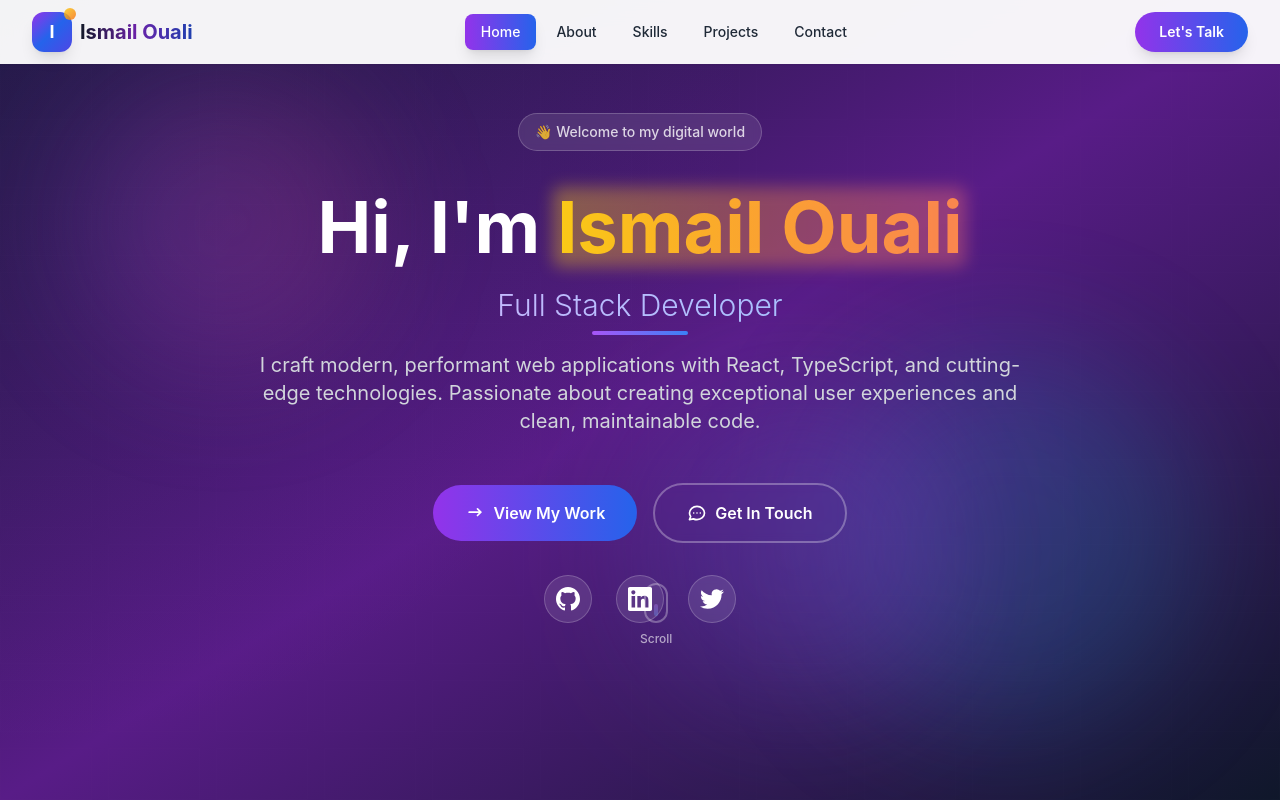
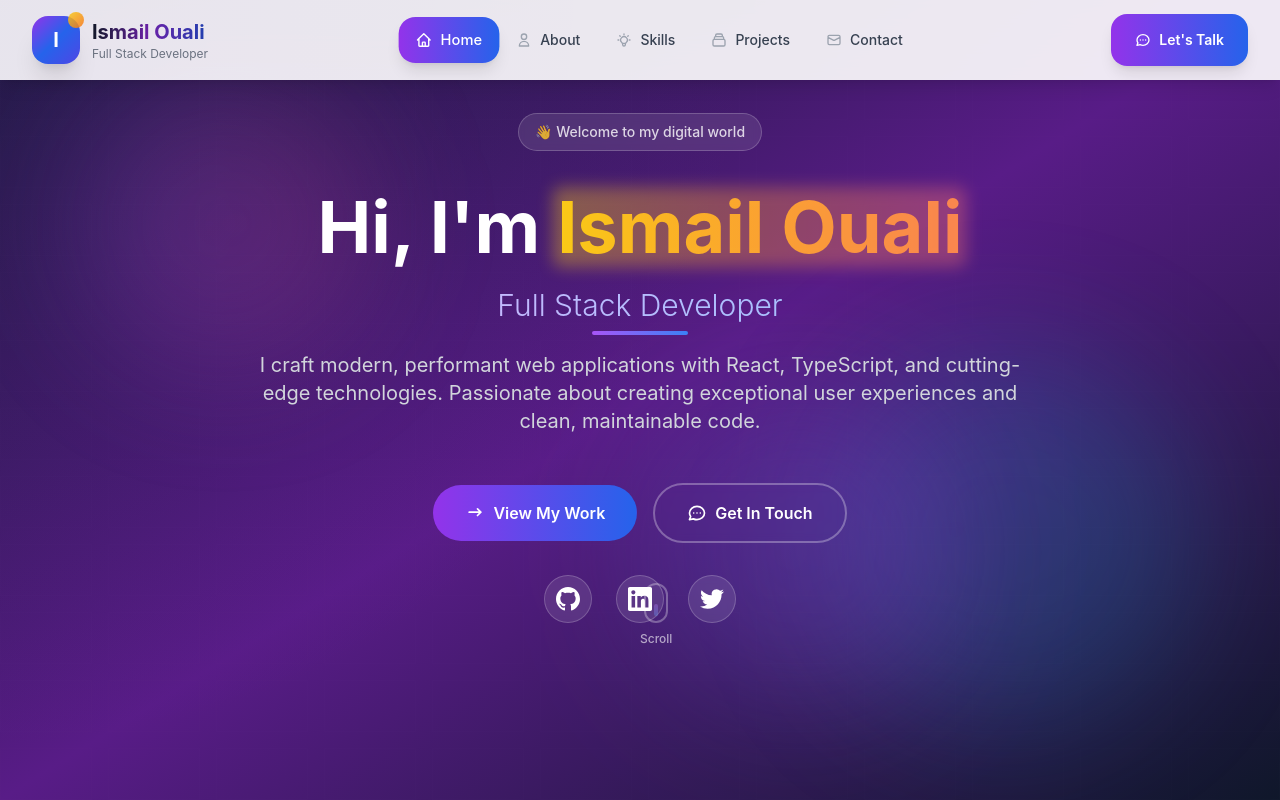
Before and after one commit to IsmailOuali/My-Port, a React (Vite) app: page / in a window 1280 px wide. Shown: the top 800 px of the page. Built offline with nearby package versions, Linux system fonts and the light colour scheme.

Commit message:
Fixing the Navbar issue

```diff
--- a/src/assets/components/Navbar.tsx
+++ b/src/assets/components/Navbar.tsx
@@ -4,14 +4,55 @@ import { Link, useLocation } from "react-router-dom";
 const Navbar = () => {
   const [isOpen, setIsOpen] = useState(false);
   const [isScrolled, setIsScrolled] = useState(false);
+  const [mousePosition, setMousePosition] = useState({ x: 0, y: 0 });
   const location = useLocation();
 
   const navLinks = [
-    { name: "Home", to: "/" },
-    { name: "About", to: "/about" },
-    { name: "Skills", to: "/skills" },
-    { name: "Projects", to: "/projects" },
-    { name: "Contact", to: "/contact" },
+    {
+      name: "Home",
+      to: "/",
+      icon: (
+        <svg className="w-4 h-4" fill="none" stroke="currentColor" viewBox="0 0 24 24">
+          <path strokeLinecap="round" strokeLinejoin="round" strokeWidth={2} d="M3 12l2-2m0 0l7-7 7 7M5 10v10a1 1 0 001 1h3m10-11l2 2m-2-2v10a1 1 0 01-1 1h-3m-6 0a1 1 0 001-1v-4a1 1 0 011-1h2a1 1 0 011 1v4a1 1 0 001 1m-6 0h6" />
+        </svg>
+      )
+    },
+    {
+      name: "About",
+      to: "/about",
+      icon: (
+        <svg className="w-4 h-4" fill="none" stroke="currentColor" viewBox="0 0 24 24">
+          <path strokeLinecap="round" strokeLinejoin="round" strokeWidth={2} d="M16 7a4 4 0 11-8 0 4 4 0 018 0zM12 14a7 7 0 00-7 7h14a7 7 0 00-7-7z" />
+        </svg>
+      )
+    },
+    {
+      name: "Skills",
+      to: "/skills",
+      icon: (
+        <svg className="w-4 h-4" fill="none" stroke="currentColor" viewBox="0 0 24 24">
+          <path strokeLinecap="round" strokeLinejoin="round" strokeWidth={2} d="M9.663 17h4.673M12 3v1m6.364 1.636l-.707.707M21 12h-1M4 12H3m3.343-5.657l-.707-.707m2.828 9.9a5 5 0 117.072 0l-.548.547A3.374 3.374 0 0014 18.469V19a2 2 0 11-4 0v-.531c0-.895-.356-1.754-.988-2.386l-.548-.547z" />
+        </svg>
+      )
+    },
+    {
+      name: "Projects",
+      to: "/projects",
+      icon: (
+        <svg className="w-4 h-4" fill="none" stroke="currentColor" viewBox="0 0 24 24">
+          <path strokeLinecap="round" strokeLinejoin="round" strokeWidth={2} d="M19 11H5m14 0a2 2 0 012 2v6a2 2 0 01-2 2H5a2 2 0 01-2-2v-6a2 2 0 012-2m14 0V9a2 2 0 00-2-2M5 11V9a2 2 0 012-2m0 0V5a2 2 0 012-2h6a2 2 0 012 2v2M7 7h10" />
+        </svg>
+      )
+    },
+    {
+      name: "Contact",
+      to: "/contact",
+      icon: (
+        <svg className="w-4 h-4" fill="none" stroke="currentColor" viewBox="0 0 24 24">
+          <path strokeLinecap="round" strokeLinejoin="round" strokeWidth={2} d="M3 8l7.89 4.26a2 2 0 002.22 0L21 8M5 19h14a2 2 0 002-2V7a2 2 0 00-2-2H5a2 2 0 00-2 2v10a2 2 0 002 2z" />
+        </svg>
+      )
+    },
   ];
 
   useEffect(() => {
@@ -19,125 +60,197 @@ const Navbar = () => {
       setIsScrolled(window.scrollY > 20);
     };
 
+    const handleMouseMove = (e: MouseEvent) => {
+      setMousePosition({
+        x: (e.clientX / window.innerWidth) * 100,
+        y: (e.clientY / window.innerHeight) * 100,
+      });
+    };
+
     window.addEventListener("scroll", handleScroll);
-    return () => window.removeEventListener("scroll", handleScroll);
+    window.addEventListener("mousemove", handleMouseMove);
+    return () => {
+      window.removeEventListener("scroll", handleScroll);
+      window.removeEventListener("mousemove", handleMouseMove);
+    };
   }, []);
 
   return (
     <header
-      className={`fixed top-0 left-0 w-full z-50 transition-all duration-500 ${
+      className={`fixed top-0 left-0 w-full z-50 transition-all duration-700 ${
         isScrolled
-          ? "bg-white/90 backdrop-blur-xl shadow-lg border-b border-gray-100/50"
-          : "bg-white/95 backdrop-blur-md shadow-sm"
+          ? "bg-white/85 backdrop-blur-2xl shadow-2xl border-b border-purple-100/30"
+          : "bg-white/90 backdrop-blur-xl shadow-lg"
       }`}
     >
-      <div className="max-w-7xl mx-auto px-4 sm:px-6 lg:px-8">
-        <div className="flex items-center justify-between h-16">
-          {/* Logo */}
+      {/* Dynamic background gradient that follows mouse */}
+      <div
+        className="absolute inset-0 opacity-20 transition-opacity duration-1000"
+        style={{
+          background: `radial-gradient(circle at ${mousePosition.x}% ${mousePosition.y}%, rgba(147, 51, 234, 0.1) 0%, transparent 50%)`,
+        }}
+      ></div>
+
+      <div className="relative max-w-7xl mx-auto px-4 sm:px-6 lg:px-8">
+        <div className="flex items-center justify-between h-20">
+          {/* Enhanced Logo */}
           <Link
             to="/"
-            className="group flex items-center space-x-2 transition-all duration-300 hover:scale-105"
+            className="group flex items-center space-x-3 transition-all duration-500 hover:scale-105"
           >
             <div className="relative">
-              <div className="w-10 h-10 bg-gradient-to-br from-purple-600 via-blue-600 to-indigo-600 rounded-xl flex items-center justify-center shadow-lg group-hover:shadow-xl transition-all duration-300">
-                <span className="text-white font-bold text-lg">I</span>
+              {/* Main logo container */}
+              <div className="w-12 h-12 bg-gradient-to-br from-purple-600 via-blue-600 to-indigo-600 rounded-2xl flex items-center justify-center shadow-xl group-hover:shadow-2xl transition-all duration-500 group-hover:rotate-12">
+                <span className="text-white font-bold text-xl">I</span>
               </div>
-              <div className="absolute -top-1 -right-1 w-3 h-3 bg-gradient-to-br from-yellow-400 to-orange-500 rounded-full animate-pulse"></div>
+              {/* Floating accent dot */}
+              <div className="absolute -top-1 -right-1 w-4 h-4 bg-gradient-to-br from-yellow-400 to-orange-500 rounded-full animate-pulse group-hover:scale-125 transition-transform duration-300"></div>
+              {/* Glow effect */}
+              <div className="absolute inset-0 bg-gradient-to-br from-purple-600 to-blue-600 rounded-2xl blur-md opacity-0 group-hover:opacity-50 transition-opacity duration-500"></div>
             </div>
             <div className="hidden sm:block">
-              <span className="text-xl font-bold bg-gradient-to-r from-gray-900 via-purple-800 to-blue-800 bg-clip-text text-transparent">
-                Ismail Ouali
-              </span>
+              <div className="flex flex-col">
+                <span className="text-xl font-bold bg-gradient-to-r from-gray-900 via-purple-800 to-blue-800 bg-clip-text text-transparent group-hover:from-purple-600 group-hover:to-blue-600 transition-all duration-500">
+                  Ismail Ouali
+                </span>
+                <span className="text-xs text-gray-500 group-hover:text-purple-600 transition-colors duration-300">
+                  Full Stack Developer
+                </span>
+              </div>
             </div>
           </Link>
 
-          {/* Desktop Navigation */}
+          {/* Enhanced Desktop Navigation */}
           <nav className="hidden md:flex items-center space-x-1">
             {navLinks.map((link) => (
               <Link
                 key={link.name}
                 to={link.to}
-                className={`relative px-4 py-2 text-sm font-medium rounded-lg transition-all duration-300 group ${
+                className={`relative px-4 py-3 text-sm font-medium rounded-2xl transition-all duration-300 group flex items-center space-x-2 ${
                   location.pathname === link.to
-                    ? "text-white bg-gradient-to-r from-purple-600 to-blue-600 shadow-lg"
-                    : "text-gray-800 hover:text-purple-600 hover:bg-gray-50"
+                    ? "text-white bg-gradient-to-r from-purple-600 to-blue-600 shadow-lg transform scale-105"
+                    : "text-gray-700 hover:text-purple-600 hover:bg-purple-50/50"
                 }`}
                 onClick={() => setIsOpen(false)}
               >
-                <span className="relative z-10">{link.name}</span>
-                {location.pathname !== link.to && (
-                  <div className="absolute inset-0 bg-gradient-to-r from-purple-600 to-blue-600 rounded-lg opacity-0 group-hover:opacity-10 transition-opacity duration-300"></div>
-                )}
+                <span className={`transition-all duration-300 ${
+                  location.pathname === link.to ? 'text-white' : 'text-gray-400 group-hover:text-purple-500'
+                }`}>
+                  {link.icon}
+                </span>
+                <span className="relative">
+                  {link.name}
+                </span>
               </Link>
             ))}
           </nav>
 
-          {/* CTA Button */}
+          {/* Enhanced CTA Button */}
           <div className="hidden md:flex items-center space-x-4">
             <Link
               to="/contact"
-              className="px-6 py-2.5 bg-gradient-to-r from-purple-600 to-blue-600 text-white text-sm font-semibold rounded-full hover:from-purple-700 hover:to-blue-700 transition-all duration-300 transform hover:scale-105 shadow-lg hover:shadow-xl"
+              className="group relative px-6 py-4 bg-gradient-to-r from-purple-600 to-blue-600 text-white text-sm font-semibold rounded-2xl overflow-hidden transition-all duration-500 transform hover:scale-105 shadow-lg hover:shadow-2xl"
             >
-              Let's Talk
+              <span className="relative z-10 flex items-center space-x-2">
+                <svg className="w-4 h-4" fill="none" stroke="currentColor" viewBox="0 0 24 24">
+                  <path strokeLinecap="round" strokeLinejoin="round" strokeWidth={2} d="M8 12h.01M12 12h.01M16 12h.01M21 12c0 4.418-4.03 8-9 8a9.863 9.863 0 01-4.255-.949L3 20l1.395-3.72C3.512 15.042 3 13.574 3 12c0-4.418 4.03-8 9-8s9 3.582 9 8z" />
+                </svg>
+                <span>Let's Talk</span>
+              </span>
+              <div className="absolute inset-0 bg-gradient-to-r from-purple-700 to-blue-700 transform scale-x-0 group-hover:scale-x-100 transition-transform duration-500 origin-left"></div>
+              <div className="absolute inset-0 bg-white/20 rounded-2xl scale-0 group-hover:scale-100 transition-transform duration-300"></div>
             </Link>
           </div>
 
-          {/* Mobile menu button */}
+          {/* Enhanced Mobile menu button */}
           <button
-            className="md:hidden relative w-10 h-10 rounded-lg bg-gray-100 hover:bg-gray-200 transition-colors duration-300 flex items-center justify-center"
+            className="md:hidden relative w-12 h-12 rounded-2xl bg-gradient-to-r from-purple-50 to-blue-50 hover:from-purple-100 hover:to-blue-100 transition-all duration-300 flex items-center justify-center group border border-purple-100/50"
             onClick={() => setIsOpen(!isOpen)}
             aria-label="Toggle Menu"
           >
-            <div className="w-5 h-5 flex flex-col justify-center items-center">
-              <span className={`block w-4 h-0.5 bg-gray-800 transform transition-all duration-300 ${isOpen ? 'rotate-45 translate-y-0.5' : '-translate-y-1'}`}></span>
-              <span className={`block w-4 h-0.5 bg-gray-800 transition-all duration-300 ${isOpen ? 'opacity-0' : 'opacity-100'}`}></span>
-              <span className={`block w-4 h-0.5 bg-gray-800 transform transition-all duration-300 ${isOpen ? '-rotate-45 -translate-y-0.5' : 'translate-y-1'}`}></span>
+            <div className="w-6 h-6 flex flex-col justify-center items-center">
+              <span className={`block w-5 h-0.5 bg-gradient-to-r from-purple-600 to-blue-600 transform transition-all duration-300 ${isOpen ? 'rotate-45 translate-y-1' : '-translate-y-1.5'}`}></span>
+              <span className={`block w-5 h-0.5 bg-gradient-to-r from-purple-600 to-blue-600 transition-all duration-300 ${isOpen ? 'opacity-0' : 'opacity-100'}`}></span>
+              <span className={`block w-5 h-0.5 bg-gradient-to-r from-purple-600 to-blue-600 transform transition-all duration-300 ${isOpen ? '-rotate-45 -translate-y-1' : 'translate-y-1.5'}`}></span>
             </div>
           </button>
         </div>
 
-        {/* Mobile menu */}
-        <div className={`md:hidden transition-all duration-300 overflow-hidden ${
-          isOpen ? "max-h-80 opacity-100" : "max-h-0 opacity-0"
+        {/* Enhanced Mobile menu */}
+        <div className={`md:hidden transition-all duration-500 overflow-hidden ${
+          isOpen ? "max-h-96 opacity-100 translate-y-0" : "max-h-0 opacity-0 -translate-y-4"
         }`}>
-          <div className="px-4 py-6 bg-white/95 backdrop-blur-xl rounded-2xl mt-4 shadow-xl border border-gray-100/50">
-            <nav className="space-y-2">
+          <div className="relative px-4 py-8 bg-white/95 backdrop-blur-2xl rounded-3xl mt-6 shadow-2xl border border-purple-100/50">
+            {/* Background gradient */}
+            <div className="absolute inset-0 bg-gradient-to-br from-purple-50/50 via-transparent to-blue-50/50 rounded-3xl"></div>
+
+            <nav className="relative space-y-2">
               {navLinks.map((link, index) => (
                 <Link
                   key={link.name}
                   to={link.to}
-                  className={`block px-4 py-3 text-base font-medium rounded-xl transition-all duration-300 ${
+                  className={`group flex items-center space-x-4 px-4 py-4 text-base font-medium rounded-2xl transition-all duration-300 ${
                     location.pathname === link.to
-                      ? "text-white bg-gradient-to-r from-purple-600 to-blue-600 shadow-lg"
-                      : "text-gray-800 hover:text-purple-600 hover:bg-gray-50"
+                      ? "text-white bg-gradient-to-r from-purple-600 to-blue-600 shadow-lg transform scale-[1.02]"
+                      : "text-gray-700 hover:text-purple-600 hover:bg-purple-50/50"
                   }`}
                   onClick={() => setIsOpen(false)}
-                  style={{ animationDelay: `${index * 50}ms` }}
+                  style={{
+                    animationDelay: `${index * 100}ms`,
+                  }}
                 >
-                  <div className="flex items-center space-x-3">
-                    <div className={`w-2 h-2 rounded-full transition-all duration-300 ${
-                      location.pathname === link.to
-                        ? "bg-white"
-                        : "bg-gray-400"
-                    }`}></div>
-                    <span>{link.name}</span>
+                  <div className={`w-10 h-10 rounded-xl flex items-center justify-center transition-all duration-300 ${
+                    location.pathname === link.to
+                      ? "bg-white/20"
+                      : "bg-purple-100 group-hover:bg-purple-200"
+                  }`}>
+                    <span className={`transition-colors duration-300 ${
+                      location.pathname === link.to ? 'text-white' : 'text-purple-600'
+                    }`}>
+                      {link.icon}
+                    </span>
                   </div>
+                  <span className="flex-1">{link.name}</span>
+                  <div className={`w-2 h-2 rounded-full transition-all duration-300 ${
+                    location.pathname === link.to
+                      ? "bg-white"
+                      : "bg-purple-300 group-hover:bg-purple-500"
+                  }`}></div>
                 </Link>
               ))}
             </nav>
 
-            <div className="mt-6 pt-6 border-t border-gray-200">
+            <div className="mt-8 pt-6 border-t border-purple-100">
               <Link
                 to="/contact"
-                className="block w-full px-4 py-3 bg-gradient-to-r from-purple-600 to-blue-600 text-white text-center font-semibold rounded-xl hover:from-purple-700 hover:to-blue-700 transition-all duration-300 shadow-lg"
+                className="group relative flex items-center justify-center space-x-2 w-full px-4 py-4 bg-gradient-to-r from-purple-600 to-blue-600 text-white font-semibold rounded-2xl shadow-lg overflow-hidden transition-all duration-300 transform hover:scale-[1.02]"
                 onClick={() => setIsOpen(false)}
               >
-                Get In Touch
+                <span className="relative z-10 flex items-center space-x-2">
+                  <svg className="w-5 h-5" fill="none" stroke="currentColor" viewBox="0 0 24 24">
+                    <path strokeLinecap="round" strokeLinejoin="round" strokeWidth={2} d="M12 19l9 2-9-18-9 18 9-2zm0 0v-8" />
+                  </svg>
+                  <span>Get In Touch</span>
+                </span>
+                <div className="absolute inset-0 bg-gradient-to-r from-purple-700 to-blue-700 transform scale-x-0 group-hover:scale-x-100 transition-transform duration-300 origin-left"></div>
               </Link>
             </div>
           </div>
         </div>
       </div>
+
+      <style>{`
+        @keyframes slideInFromLeft {
+          0% {
+            opacity: 0;
+            transform: translateX(-20px);
+          }
+          100% {
+            opacity: 1;
+            transform: translateX(0);
+          }
+        }
+      `}</style>
     </header>
   );
 };
```
